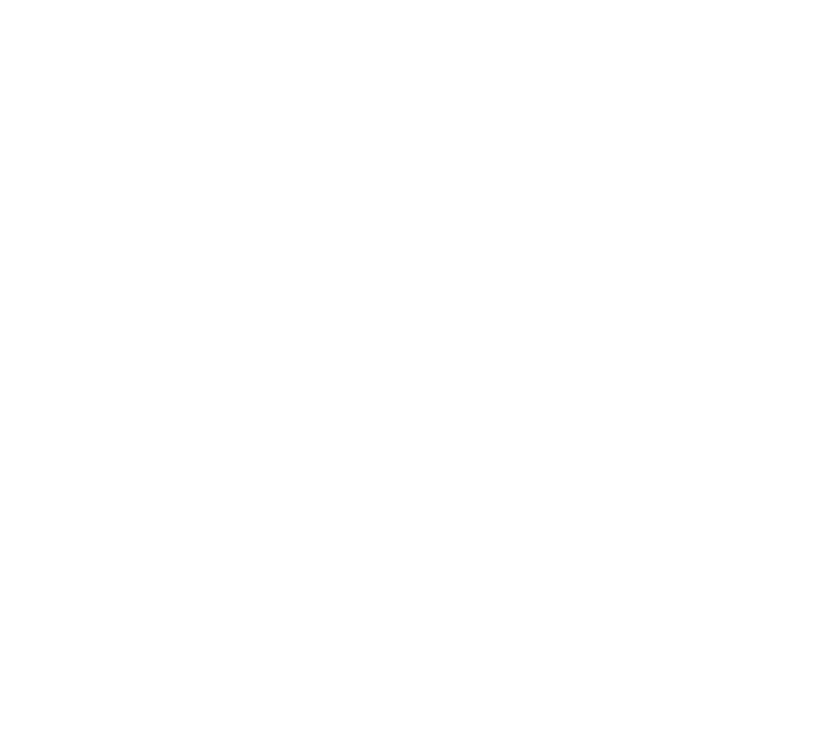
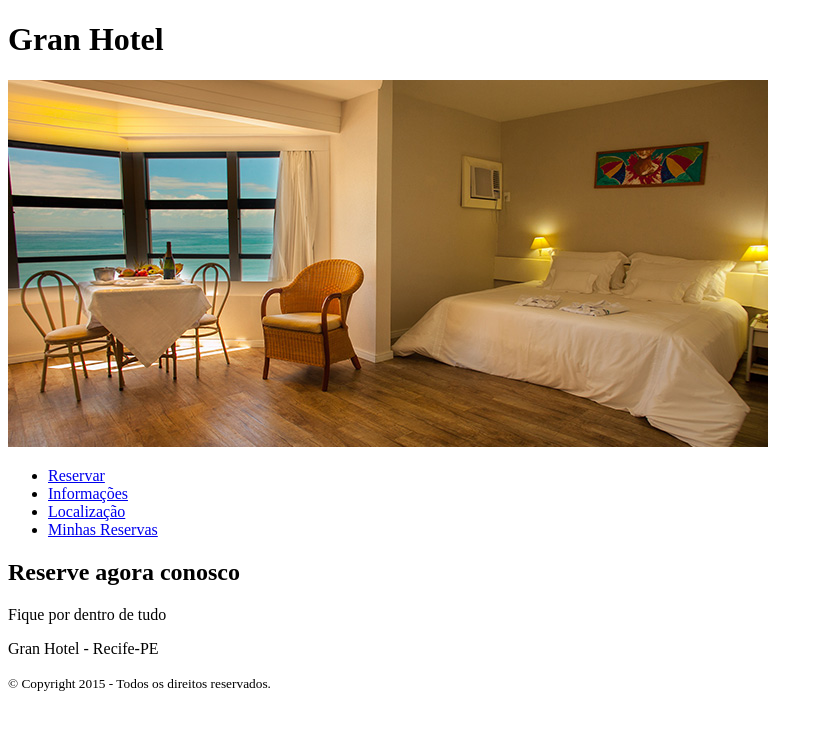
Before and after one commit to victorhugo9/ProjetoSiteCompartilhado, a plain HTML site: page scr/index.html in a window 1280 px wide. Shown: the whole page, without its empty margins (0-823 px from the left). Drawn offline with Linux system fonts and the light colour scheme; files that its build step writes are made by us from their sources.

Commit message:
implementacao html

```diff
--- a/scr/index.html
+++ b/scr/index.html
@@ -9,6 +9,38 @@
     <title>Document</title>
 </head>
 <body>
+    <h1>Gran Hotel</h1>
+    <body>
 
+        <div id="principal">
+
+            <header id="header">
+                <img src="../img/imgP.png">
+            </header>
+
+            <nav id="navegacao">
+                <ul>
+                  <li><a href="#reservar">Reservar</a></li>
+                  <li><a href="info.html">Informações</a></li>
+                  <li><a href="localizacao.htm">Localização</a></li>
+                  <li><a href="minhasReservas.html">Minhas Reservas</a></li>
+                </ul>
+
+            </nav>
+            <section class = "news-tecnologia">
+                <div class="news-container">
+                  <div  id="reservar" class="reservar">
+                    <h2>Reserve agora conosco</h2>
+                    <p>Fique por dentro de tudo</p>
+                  </div>
+                  </div>
+                  </section>
+
+
+            <p>Gran Hotel - Recife-PE</p>
+            <p><small>&copy Copyright 2015 - Todos os direitos reservados.</small></p>
+
+        </div>
+    </body>
 </body>
 </html>
```
Also changed, not shown: img/imgP.png (added).
